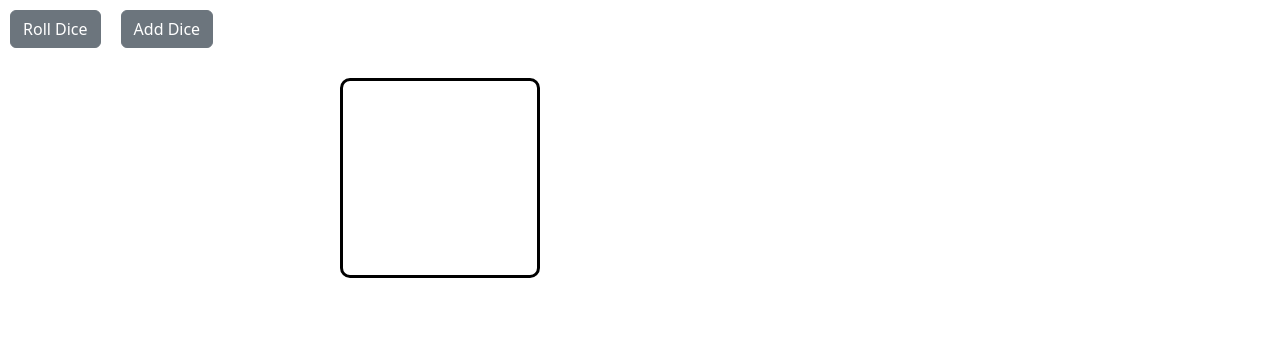
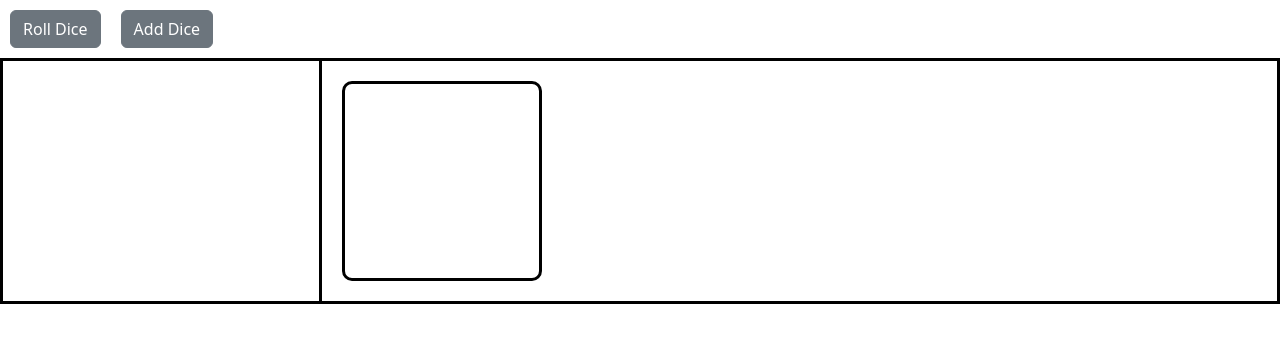
Before and after one commit to Estevan-Gonzales/estevan_b, a React (Vite) app: page /Projects/dice in a window 1280 px wide. Shown: the top 342 px of the page. Built offline with nearby package versions, Linux system fonts and the light colour scheme; a web font is replaced by a local one.

Commit message:
Fixed button layout

```diff
--- a/src/assets/css/dice.css
+++ b/src/assets/css/dice.css
@@ -1,12 +1,14 @@
-#dice-master {
+#button-master {
+    display: flex;
+    flex-wrap: wrap;
+
+}
+
+#content-master {
     display: grid;
     justify-content: center;
     grid-template-columns: 1fr 3fr;
-
-}
-
-#button-collection {
-    display: flex;
+    border: solid black;
 
 }
 
@@ -14,16 +16,30 @@
     display: grid;
     justify-content: flex-start;
     align-content: flex-start;
+    grid-column: 1 / 2;
+    border-right: solid black;
+    padding: 10px;
     grid-template-columns: 1fr;
-    margin: 20px;
+}
+
+#dice-collection {
+    display: flex;
+    flex-wrap: wrap;
+    justify-content: flex-start;
+    align-content: flex-start;
+    grid-column: 2 / 5
 }
 
 .roll-instance {
     font-family: 'Courier New', Courier, monospace;
     font-size: medium;
     font-weight: bold;
+    background-color: lightgrey;
+    padding: 5px;
+    margin-bottom: 10px;
+}
 
-}
+
 .roll-line {
     font-family: 'Courier New', Courier, monospace;
     font-weight: bold;
@@ -42,14 +58,6 @@
     margin: 10px;
 }
 
-
-
-#dice-collection {
-    display: flex;
-    flex-wrap: wrap;
-    justify-content: flex-start;
-    align-content: flex-start;
-}
 
 .dice {
     height: 200px;
--- a/src/pages/projects/Dice.jsx
+++ b/src/pages/projects/Dice.jsx
@@ -134,18 +134,20 @@ function Dice() {
     }
 
     return (
-        <div id="dice-master">
-            <div id="button-collection">
-                <button type="button" className="btn btn-secondary" onClick={returnDice}>Roll Dice</button>
-                <button type="button" className="btn btn-secondary" onClick={addDice}>Add Dice</button>
-            </div>
+        <div>
+
+        <div id="button-master">
+            <button type="button" className="btn btn-secondary" onClick={returnDice}>Roll Dice</button>
+            <button type="button" className="btn btn-secondary" onClick={addDice}>Add Dice</button>
+        </div>
 
 
-            <div></div>
+        <div id="content-master">
+
+
             <div id="dice-counts">
                 <p className="dice-count"></p>
             </div>
-
 
 
             <div id="dice-collection">
@@ -155,7 +157,7 @@ function Dice() {
 
 
         </div>
-
+        </div>
 
     )
 }
```
Also changed, not shown: 4 other files (tests, documents, lock files or other folders).
